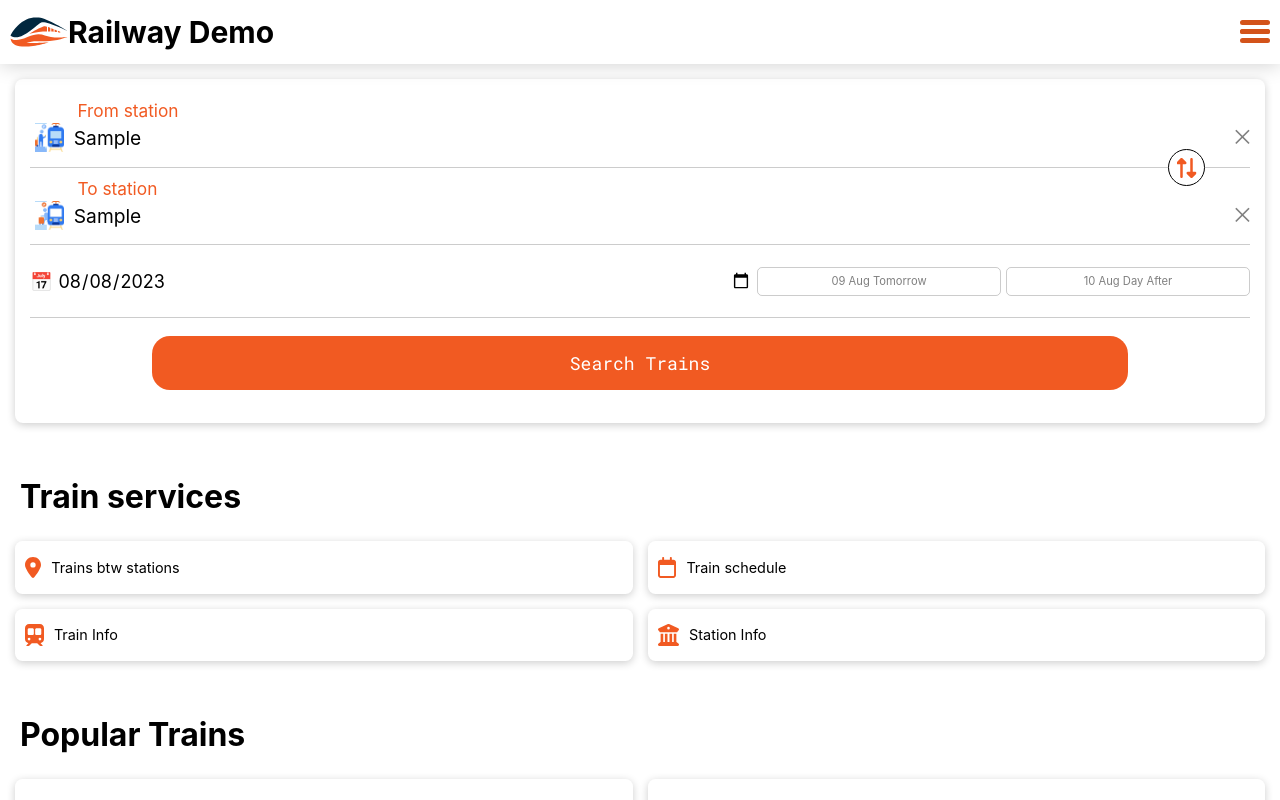
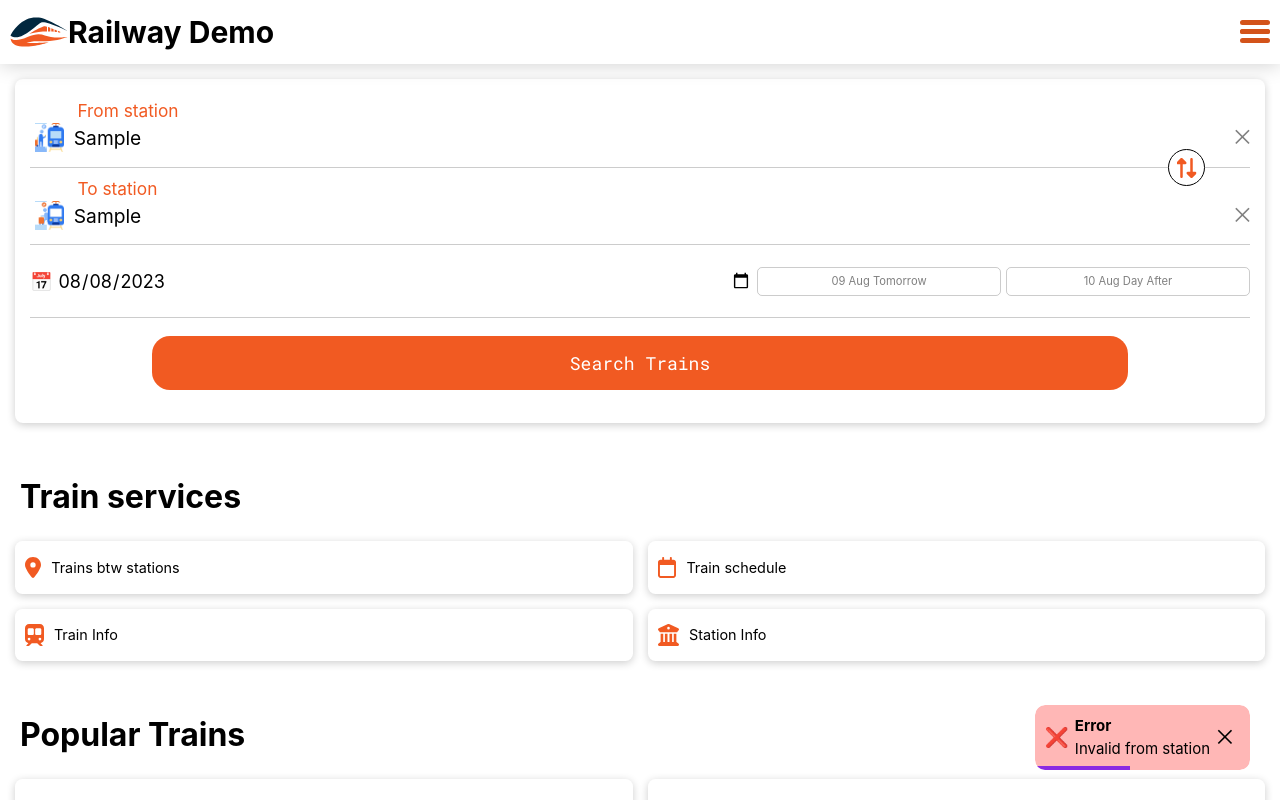
Before and after one commit to ZennoZenith/RailwayFrontendVue, a Vue app: page / in a window 1280 px wide. Both pictures are taken after typing "Sample", "Sample" into the empty fields and a click on the button "Search Trains". Shown: the top 800 px of the page. Built offline with nearby package versions, Linux system fonts and the light colour scheme; what api-railway would draw is missing.

Commit message:
Error handling with toast notification

```diff
--- a/package.json
+++ b/package.json
@@ -15,8 +15,7 @@
     "api-railway": "^0.0.11",
     "pinia": "^2.1.4",
     "vue": "^3.3.4",
-    "vue-router": "^4.2.4",
-    "vuetify": "^3.3.11"
+    "vue-router": "^4.2.4"
   },
   "devDependencies": {
     "@rushstack/eslint-patch": "^1.3.2",
--- a/src/App.vue
+++ b/src/App.vue
@@ -2,6 +2,7 @@
 import { RouterLink, RouterView } from 'vue-router'
 import HamburgerComponent from '@/components/HamburgerComponent.vue'
 import NavComponent from './components/NavComponent.vue'
+import ToastNotificationContainer from './components/ToastNotificationContainer.vue'
 </script>
 
 <template>
@@ -16,6 +17,7 @@ import NavComponent from './components/NavComponent.vue'
     <NavComponent />
   </header>
   <RouterView />
+  <ToastNotificationContainer />
 </template>
 
 <style scoped>
--- /dev/null
+++ b/src/components/ToastNotification.vue
@@ -0,0 +1,127 @@
+<script setup lang="ts">
+import { useToastStore, type Toast } from '@/stores/toastStore'
+type ArrayElement<ArrType> = ArrType extends readonly (infer ElementType)[] ? ElementType : never
+
+const toastStore = useToastStore()
+const emits = defineEmits(['onToastClosed'])
+const props = defineProps<{ toast: ArrayElement<typeof toastStore.toasts> }>()
+
+function closeToast() {
+  emits('onToastClosed')
+  toastStore.removeToast(props.toast.id)
+}
+
+const toastTypeIcon: Record<Toast['type'], string> = {
+  Error: '❌',
+  Info: 'ℹ️',
+  Warning: '⚠️',
+  Success: '✅',
+}
+</script>
+
+<template>
+  <div
+    class="toast"
+    :class="{
+      'toast-type-info': toast.type === 'Info',
+      'toast-type-error': toast.type === 'Error',
+      'toast-type-warning': toast.type === 'Warning',
+      'toast-type-success': toast.type === 'Success',
+    }">
+    <div class="icon">
+      {{ toastTypeIcon[toast.type] }}
+    </div>
+    <div class="toast-content">
+      <span class="toast-type">
+        {{ toast.type }}
+      </span>
+      <span class="message">
+        <slot> Default toast </slot>
+      </span>
+    </div>
+    <button type="button" class="close-button" @click="closeToast">⨉</button>
+    <div
+      class="remaining-time"
+      :style="{
+        animationDuration: toast.persistent ? '0s' : `${toastStore.TOAST_TIMEOUT_MS}ms`,
+      }"></div>
+  </div>
+</template>
+
+<style scoped>
+.toast {
+  position: relative;
+  padding: 10px;
+  flex-shrink: 1;
+  min-width: 0;
+  width: fit-content;
+  margin-left: auto;
+  display: grid;
+  border-radius: 10px;
+  border-radius: 10px;
+  grid-template-columns: 2em auto 2em;
+  z-index: 1;
+  /* https://stackoverflow.com/questions/5736503/how-to-make-css3-rounded-corners-hide-overflow-in-chrome-opera */
+  /* transform: translateZ(0); */
+  mask-image: -webkit-radial-gradient(circle, white 100%, black 100%);
+}
+
+.icon {
+  font-size: 1.2rem;
+  margin: auto 0;
+}
+.toast-type {
+  font-weight: bold;
+}
+
+.toast-content > * {
+  display: block;
+  text-align: left;
+}
+
+.message {
+  max-height: 5rem;
+  overflow: hidden;
+  text-overflow: clip;
+}
+
+.close-button {
+  font-size: 1.2rem;
+}
+
+@keyframes width-animate {
+  from {
+    width: 100%;
+  }
+  to {
+    width: 0%;
+  }
+}
+.remaining-time {
+  position: absolute;
+  width: 100%;
+  height: 4px;
+  background-color: blueviolet;
+  bottom: 0;
+  right: 0;
+  left: 0;
+  position: absolute;
+  overflow: hidden;
+  animation-timing-function: linear;
+  animation-name: width-animate;
+  animation-fill-mode: forwards;
+}
+
+.toast-type-success {
+  background-color: rgb(183, 247, 196);
+}
+.toast-type-info {
+  background-color: rgb(179, 230, 245);
+}
+.toast-type-error {
+  background-color: rgb(255, 183, 182);
+}
+.toast-type-warning {
+  background-color: rgb(251, 231, 198);
+}
+</style>
--- /dev/null
+++ b/src/components/ToastNotificationContainer.vue
@@ -0,0 +1,29 @@
+<script setup lang="ts">
+import ToastNotification from './ToastNotification.vue'
+import { useToastStore } from '@/stores/toastStore'
+const toastStore = useToastStore()
+</script>
+
+<template>
+  <div class="toast-container" v-show="toastStore.hasToast">
+    <ToastNotification v-for="item in toastStore.toasts" :key="item.id" :toast="item">
+      {{ item.text }}
+    </ToastNotification>
+  </div>
+</template>
+
+<style scoped>
+.toast-container {
+  position: fixed;
+  bottom: 2em;
+  right: 2em;
+  max-width: 20rem;
+  max-height: 30rem;
+  overflow: hidden;
+  text-overflow: clip;
+  overflow-y: scroll;
+  display: flex;
+  flex-direction: column-reverse;
+  gap: 10px;
+}
+</style>
--- a/src/components/TrainForm.vue
+++ b/src/components/TrainForm.vue
@@ -1,10 +1,11 @@
 <script setup lang="ts">
 import Autocomplete from '@/components/AutocompleteComponent.vue'
 import { onMounted, ref } from 'vue'
-
 import client from '@/util/ApiClient'
 import { useTrainStore } from '@/stores/trainStore'
 import type { TrainGeneralInfo } from 'api-railway'
+import { useToastStore } from '@/stores/toastStore'
+const toastStore = useToastStore()
 
 const trainStore = useTrainStore()
 const trainNumberInputText = ref('')
@@ -14,6 +15,18 @@ onMounted(() => {
   if (trainStore.trainNumber !== undefined && trainStore.trainNumber !== '')
     trainNumberInputText.value = `${trainStore.trainNumber} - ${trainStore.trainName}`
 })
+
+function formValidation() {
+  if (trainNumberInputText.value === '') {
+    toastStore.addToast({ text: 'Train number is empty', type: 'Error' })
+    return false
+  }
+  if (trainStore.trainNumber === '') {
+    toastStore.addToast({ text: 'Invalid train number', type: 'Error' })
+    return false
+  }
+  return true
+}
 
 async function getTrainList(q: string) {
   const LIMIT = 10
@@ -33,7 +46,10 @@ async function updateTrainList(q: string) {
     }
   }
   const trains = await getTrainList(q)
-  if (!trains.ok) return
+  if (!trains.ok) {
+    toastStore.addToast({ text: 'No train found', type: 'Error' })
+    return
+  }
   trainStore.trainList = trains.data.flatMap(value => {
     return { ...value, text: `${value.trainNumber} - ${value.trainName}` }
   })
@@ -51,6 +67,7 @@ function onAutocompleteItemClick(data: TrainGeneralInfo) {
 }
 
 function searchSchedule() {
+  if (!formValidation()) return
   emits('onTrainSearch')
 }
 </script>
--- a/src/components/TrainsbtwstationsForm.vue
+++ b/src/components/TrainsbtwstationsForm.vue
@@ -3,40 +3,19 @@ import Autocomplete from '@/components/AutocompleteComponent.vue'
 import DatepickerComponent from '@/components/DatepickerComponent.vue'
 import { onMounted, ref, watch } from 'vue'
 import { useRouter } from 'vue-router'
-
-/*
-import router from '@/router'
-
-and
-
-import { useRouter } from 'vue-router'
-const router = useRouter()
-
-will give same outcome
-*/
-
 import { useTrainsBtwStationsStore } from '@/stores/trainsBtwStationsStore'
 import client from '@/util/ApiClient'
 import type { StationGeneralInfo } from 'api-railway'
 import { routes } from '@/router'
+import { useToastStore } from '@/stores/toastStore'
 
+const toastStore = useToastStore()
 const router = useRouter()
 const trainsBetweenStationStore = useTrainsBtwStationsStore()
-const fromTrainInputText = ref('')
-const toTrainInputText = ref('')
+const fromStationInputText = ref('')
+const toStationInputText = ref('')
 
-onMounted(() => {
-  // if (
-  //   trainsBetweenStationStore.fromStationName !== undefined &&
-  //   trainsBetweenStationStore.fromStationCode !== undefined
-  // )
-  //   fromTrainInputText.value = `${trainsBetweenStationStore.fromStationName} -  ${trainsBetweenStationStore.fromStationCode}`
-  // if (
-  //   trainsBetweenStationStore.toStationName !== undefined &&
-  //   trainsBetweenStationStore.toStationCode !== undefined
-  // )
-  //   toTrainInputText.value = `${trainsBetweenStationStore.toStationName} -  ${trainsBetweenStationStore.toStationCode}`
-})
+onMounted(() => {})
 
 async function getStationList(q: string) {
   const LIMIT = 20
@@ -70,30 +49,66 @@ function onAutocompleteItemClick(data: StationGeneralInfo, context: 'FromStation
 }
 
 function searchTrain() {
-  // TODO: show error if fromStation is same as toStation
-  // TODO: `${trainsBetweenStationStore.fromStationName} - ${trainsBetweenStationStore.fromStationCode}` === fromTrainInputText.value
-  if (
-    trainsBetweenStationStore.fromStationName === '' ||
-    trainsBetweenStationStore.fromStationCode === '' ||
-    trainsBetweenStationStore.toStationName === '' ||
-    trainsBetweenStationStore.toStationCode === ''
-  ) {
-    alert('Invalid input')
-    return
-  }
-  if (trainsBetweenStationStore.fromStationName === trainsBetweenStationStore.toStationName) {
-    alert('From station cannot be same as to station')
-    return
-  }
+  if (!formValidation()) return
+
   trainsBetweenStationStore.redirected = true
   router.push(routes.trainsBtwStations)
 }
 
+function formValidation() {
+  let flag = false
+  if (fromStationInputText.value === '') {
+    toastStore.addToast({ text: 'From station empty', type: 'Error' })
+    flag = true
+  }
+
+  if (toStationInputText.value === '') {
+    toastStore.addToast({ text: 'To station empty', type: 'Error' })
+    flag = true
+  }
+
+  if (flag === true) {
+    return false
+  }
+
+  if (
+    trainsBetweenStationStore.fromStationName === '' ||
+    trainsBetweenStationStore.fromStationCode === '' ||
+    `${trainsBetweenStationStore.fromStationName} - ${trainsBetweenStationStore.fromStationCode}` !==
+      fromStationInputText.value
+  ) {
+    toastStore.addToast({ text: 'Invalid from station', type: 'Error' })
+    flag = true
+
+    return false
+  }
+
+  if (
+    trainsBetweenStationStore.toStationName === '' ||
+    trainsBetweenStationStore.toStationCode === '' ||
+    `${trainsBetweenStationStore.toStationName} - ${trainsBetweenStationStore.toStationCode}` !==
+      toStationInputText.value
+  ) {
+    toastStore.addToast({ text: 'Invalid to station', type: 'Error' })
+    flag = true
+  }
+
+  if (flag === true) {
+    return false
+  }
+
+  if (trainsBetweenStationStore.fromStationName === trainsBetweenStationStore.toStationName) {
+    toastStore.addToast({ text: 'From station cannot be same as to station', type: 'Error' })
+    return false
+  }
+  return true
+}
+
 function swap() {
   trainsBetweenStationStore.swap()
-  const temp = fromTrainInputText.value
-  fromTrainInputText.value = toTrainInputText.value
-  toTrainInputText.value = temp
+  const temp = fromStationInputText.value
+  fromStationInputText.value = toStationInputText.value
+  toStationInputText.value = temp
 }
 </script>
 <template>
@@ -102,7 +117,7 @@ function swap() {
     class="station-input-container"
     name="fromStation"
     label="From station"
-    v-model:text="fromTrainInputText"
+    v-model:text="fromStationInputText"
     @onKeyUp="updateStationList"
     :autocompleteList="trainsBetweenStationStore.stationList"
     @onAutocompleteItemClick="data => onAutocompleteItemClick(data, 'FromStation')">
@@ -118,7 +133,7 @@ function swap() {
     class="station-input-container"
     name="toStation"
     label="To station"
-    v-model:text="toTrainInputText"
+    v-model:text="toStationInputText"
     @onKeyUp="updateStationList"
     :autocompleteList="trainsBetweenStationStore.stationList"
     @onAutocompleteItemClick="data => onAutocompleteItemClick(data, 'ToStation')">
--- /dev/null
+++ b/src/components/icons/IconCross.vue
@@ -0,0 +1,6 @@
+<template>
+  <svg xmlns="http://www.w3.org/2000/svg" viewBox="0 0 30 30" role="img" class="icon fill-current">
+    <path
+      d="M0.605844 2.72773L13.9392 16.0611L16.0605 13.9397L2.72716 0.606413L0.605844 2.72773ZM13.9392 13.9397L0.605844 27.2731L2.72716 29.3944L16.0605 16.0611L13.9392 13.9397ZM27.2727 0.606329L13.9392 13.9397L16.0605 16.0611L29.394 2.72766L27.2727 0.606329ZM13.9392 16.0611L27.2727 29.3943L29.394 27.273L16.0605 13.9397L13.9392 16.0611Z"></path>
+  </svg>
+</template>
--- /dev/null
+++ b/src/stores/toastStore.ts
@@ -0,0 +1,42 @@
+import { ref, computed } from 'vue'
+import { defineStore } from 'pinia'
+
+export type Toast = {
+  type: 'Error' | 'Warning' | 'Info' | 'Success'
+  text: string | number
+  persistent?: boolean
+}
+
+const toastHistory: Toast[] = []
+export const useToastStore = defineStore('toasts', () => {
+  const toasts = ref<(Toast & { id: number })[]>([])
+  const TOAST_TIMEOUT_MS = 5000
+  let id = 0
+  function addToast(toast: Toast) {
+    id++
+    toastHistory.unshift({ ...toast })
+    toasts.value.unshift({ ...toast, id })
+
+    if (toast.persistent === true) return
+    const localId = id
+    setTimeout(function () {
+      removeToast(localId)
+    }, TOAST_TIMEOUT_MS)
+  }
+
+  function removeToast(toastId?: number) {
+    if (!toastId) {
+      toasts.value.pop()
+      return
+    }
+    toasts.value = toasts.value.filter(function (toast) {
+      return toast.id !== toastId
+    })
+  }
+
+  const hasToast = computed(function () {
+    return toasts.value.length !== 0
+  })
+
+  return { toasts, addToast, removeToast, hasToast, TOAST_TIMEOUT_MS }
+})
--- a/src/views/StationView.vue
+++ b/src/views/StationView.vue
@@ -3,25 +3,13 @@ import Autocomplete from '@/components/AutocompleteComponent.vue'
 import client from '@/util/ApiClient'
 import { type StationGeneralInfo, type StationInfo } from 'api-railway'
 import { ref, computed } from 'vue'
+import { useToastStore } from '@/stores/toastStore'
+const toastStore = useToastStore()
 
 const stationInfo = ref<StationInfo>()
 const stationInputText = ref('')
 const stationList = ref<string[]>([])
 let stationCode = ''
-
-let test = {
-  id: 736,
-  stationCode: 'GWL',
-  stationName: 'Gwalior Junction',
-  stateName: 'Madhya Pradesh',
-  stationType: 'Junction',
-  numberOfPlatforms: 4,
-  hindiStationName: 'ग्वालियर जंक्शन',
-  zones: { zoneName: 'North Central Railway', zoneCode: 'NCR' },
-  latitude: '26.2159169056337',
-  longitude: '78.181956410408',
-  updatedAt: '2023-03-24T17:30:42.000Z',
-}
 
 const stationObjToArr = computed(function () {
   const arr = []
@@ -39,6 +27,18 @@ const stationObjToArr = computed(function () {
   return arr
 })
 
+function formValidation() {
+  if (stationInputText.value === '') {
+    toastStore.addToast({ text: 'Train number is empty', type: 'Error' })
+    return false
+  }
+  if (stationCode === '') {
+    toastStore.addToast({ text: 'Station code empty', type: 'Error' })
+    return false
+  }
+  return true
+}
+
 async function getStationList(q: string) {
   const LIMIT = 20
   return await client.stations.getStationsGeneral(q, LIMIT)
@@ -47,7 +47,10 @@ async function getStationList(q: string) {
 async function updateStationList(q: string) {
   if (q === '') return
   const stations = await getStationList(q)
-  if (!stations.ok) return
+  if (!stations.ok) {
+    toastStore.addToast({ text: 'No station found', type: 'Error' })
+    return
+  }
   stationList.value = stations.data.flatMap(value => {
     return `${value.stationName} - ${value.stationCode}`
   })
@@ -56,6 +59,7 @@ async function updateStationList(q: string) {
 function onAutocompleteItemClick(data: string) {
   if (!data) {
     stationInputText.value = ''
+    stationCode = ''
     return
   }
   stationInputText.value = data
@@ -64,6 +68,7 @@ function onAutocompleteItemClick(data: string) {
 }
 
 async function searchStationInfo() {
+  if (!formValidation()) return
   const res = await client.stations.getStations(stationCode)
   if (!res.ok) return
   stationInfo.value = res.data[0]
--- a/src/views/TrainsBtwStationsView.vue
+++ b/src/views/TrainsBtwStationsView.vue
@@ -1,8 +1,10 @@
 <script setup lang="ts">
 import TrainCard from '@/components/TrainCard.vue'
+import { routes } from '@/router'
 import { useTrainsBtwStationsStore } from '@/stores/trainsBtwStationsStore'
+import { useToastStore } from '@/stores/toastStore'
+const toastStore = useToastStore()
 let trainsBetweenStationStore = useTrainsBtwStationsStore()
-import { routes } from '@/router'
 
 import {
   type ApiRetrunType,
@@ -29,6 +31,17 @@ onMounted(async () => {
     trainsBetweenStationStore.fromStationCode,
     trainsBetweenStationStore.toStationCode,
   )
+
+  if (trainsBtwStations.value.ok) return
+
+  if (trainsBtwStations.value.httpStatusCode === 404)
+    toastStore.addToast({ text: 'No trains found', type: 'Error', persistent: true })
+  else
+    toastStore.addToast({
+      text: JSON.stringify(trainsBtwStations.value.errors[0]),
+      type: 'Error',
+      persistent: true,
+    })
 })
 </script>
 <template>
```
Also changed, not shown: src/components/icons/IconCrossInsideCircle.vue (added, +7 -0 lines), 1 other file (tests, documents, lock files or other folders).
